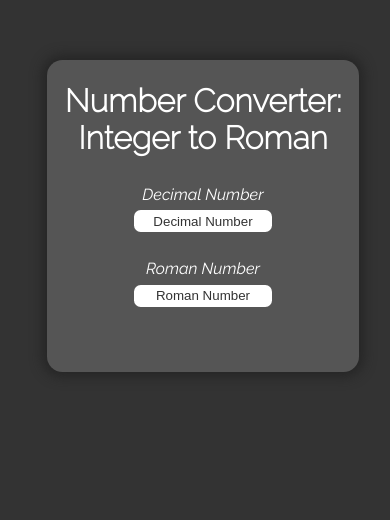
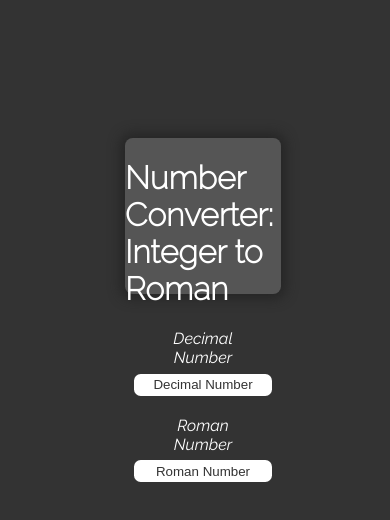
Before and after one commit to kernel0verflow/integer_to_roman, a plain HTML site: page index.html in a window 390 px wide. Shown: the part 214-734 px from the top of the page. Drawn offline with Linux system fonts and the light colour scheme.

Commit message:
Revert "added responsivness"
This reverts commit 6a70a37f24261b72efb4757ce12cecdb32a6e252.

```diff
--- a/style.css
+++ b/style.css
@@ -24,7 +24,6 @@ body {
 h1 {
     font-size: 2rem;
     color: var(--main-txt-color);
-    text-align: center;
 }
 main {
     display: flex;
@@ -32,8 +31,8 @@ main {
     border-radius: 5%;
     -webkit-box-shadow: 0px 0px 12px 5px rgba(33,33,33,0.71);
     box-shadow: 0px 0px 12px 5px rgba(33,33,33,0.71);
-    width: 50vw;
-    height: 50vw;
+    width: 40vw;
+    height: 40vw;
     align-items: center;
     justify-content: space-evenly;
     flex-direction: column;
@@ -80,17 +79,3 @@ input:focus {
 .error {
     color: var(--main-txt-color);
 }
-
-@media (max-width: 570px) {
-    main {
-        width: 80vw;
-        height: 80vw;
-    }
-}
-
-@media (orientation: landscape) {
-    main {
-      width: 90vh;
-      height: 90vh;
-    }
-  }
```
